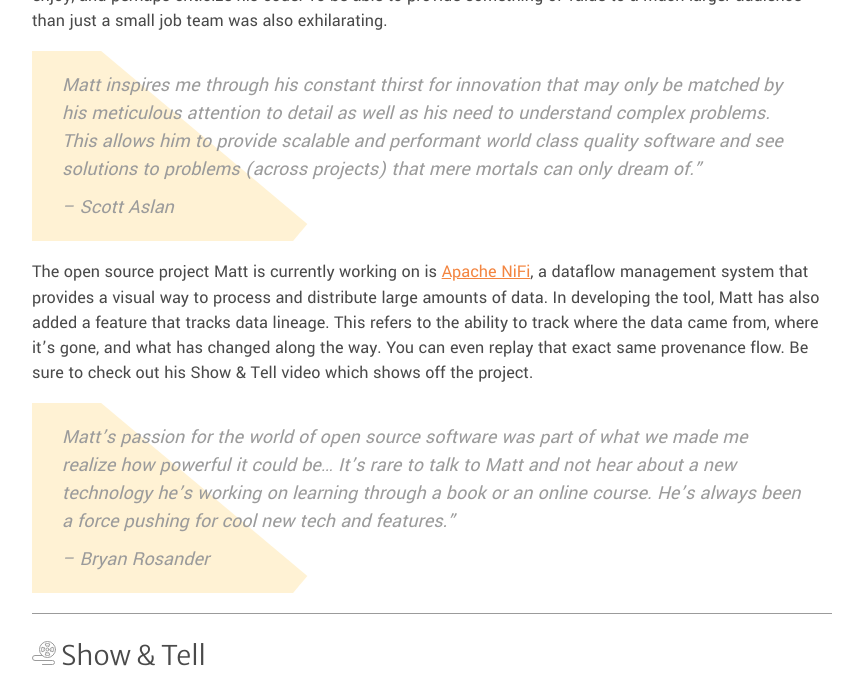
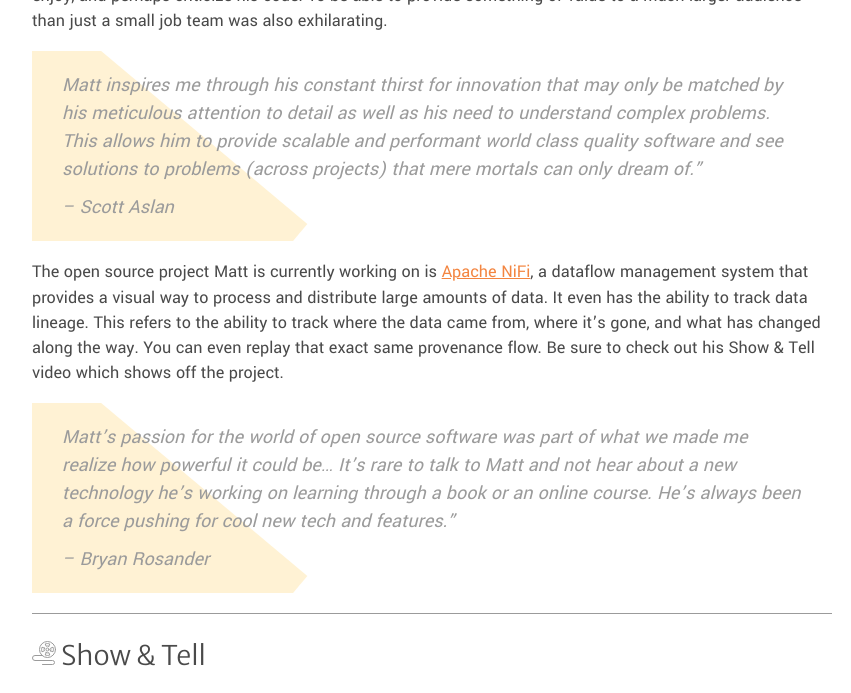
Before and after one commit to Code-Pop/open-sourcecraft, a Jekyll site: the page built from _episodes/matt-burgess.markdown, in a window 1280 px wide and 900 px high, scrolled down 999 px, cut to the strip 0-693 px from the top of the window. Shown: the whole strip, without its empty margins (208-1059 px from the left). Built offline with Jekyll 4.4.1, drawn with Linux system fonts in a browser that asks for light colours.

Commit message:
Updated Matt Burgess

```diff
--- a/_episodes/matt-burgess.markdown
+++ b/_episodes/matt-burgess.markdown
@@ -25,7 +25,7 @@ Matt’s first commit was to [Kettle](https://github.com/pentaho/pentaho-kettle)
 > Matt inspires me through his constant thirst for innovation that may only be matched by his meticulous attention to detail as well as his need to understand complex problems. This allows him to provide scalable and performant world class quality software and see solutions to problems (across projects) that mere mortals can only dream of.”
 ><cite>-- Scott Aslan
 
-The open source project Matt is currently working on is [Apache NiFi](https://nifi.apache.org/), a dataflow management system that provides a visual way to process and distribute large amounts of data. In developing the tool, Matt has also added a feature that tracks data lineage.  This refers to the ability to track where the data came from, where it’s gone, and what has changed along the way. You can even replay that exact same provenance flow.  Be sure to check out his Show & Tell video which shows off the project.
+The open source project Matt is currently working on is [Apache NiFi](https://nifi.apache.org/), a dataflow management system that provides a visual way to process and distribute large amounts of data. It even has the ability to track data lineage.  This refers to the ability to track where the data came from, where it’s gone, and what has changed along the way. You can even replay that exact same provenance flow.  Be sure to check out his Show & Tell video which shows off the project.
 
 > Matt’s passion for the world of open source software was part of what we made me realize how powerful it could be... It's rare to talk to Matt and not hear about a new technology he's working on learning through a book or an online course.  He's always been a force pushing for cool new tech and features.”
 ><cite>-- Bryan Rosander
```
